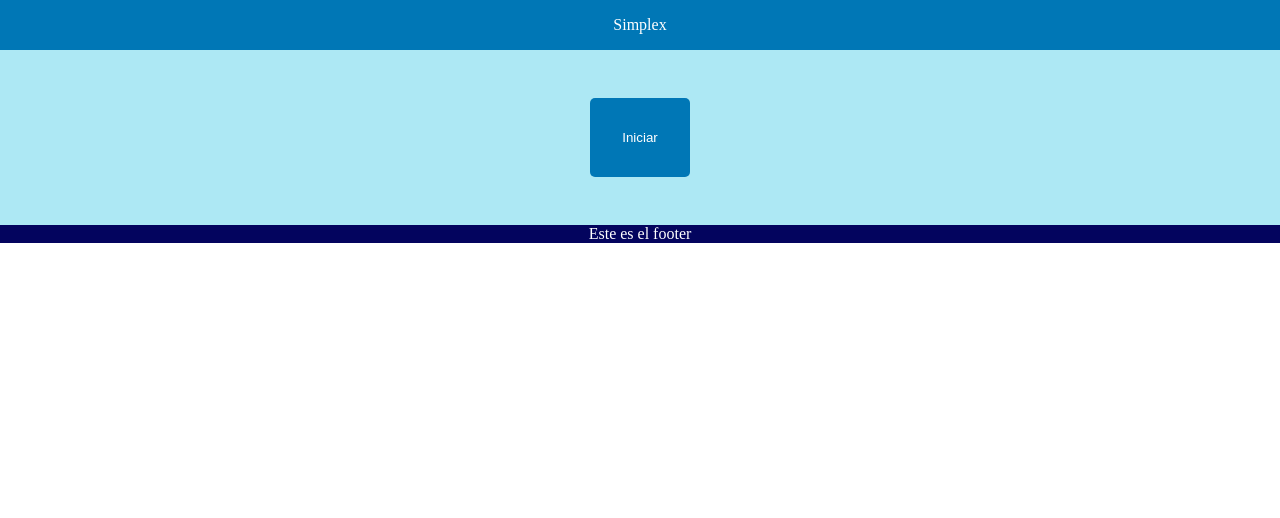
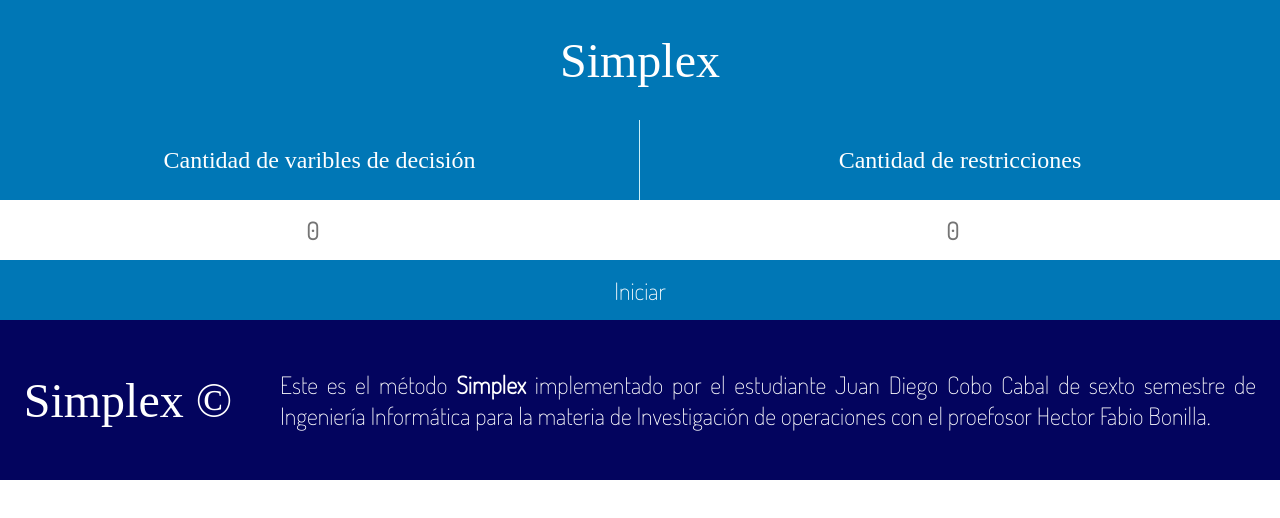
Before and after one commit to Juandiego001/Simplex, a plain HTML site: page index.html in a window 1280 px wide. Drawn offline with Linux system fonts and the light colour scheme; a web font is replaced by a local one.

Commit message:
Añadiendo aspectos de interfaz

```diff
--- a/css/index.css
+++ b/css/index.css
@@ -13,15 +13,43 @@ header {
   justify-content: center;
   align-items: center;
   padding: 1em 0;
+  min-height: 15vh;
 }
 
-section {
+header h1 {
+  font-family: 'Inria serif', serif;
+  font-size: 3em;
+  font-weight: 300;
+}
+
+.seccion-contenedores-titulos {
+  display: grid;
+  grid-template-columns: 50% 50%;
+  background-color: #0077B6;
+  min-height: 10vh;
+}
+
+.contenedor-variables-decision, .contenedor-restricciones {
   display: flex;
+  justify-self: center;
+  align-self: center;
   justify-content: center;
   align-items: center;
-  background-color: #ADE8F4;
-  padding-top: 3rem;
-  padding-bottom: 3rem;
+  height: 100%;
+  width: 100%;
+}
+
+.contenedor-variables-decision > h2, .contenedor-restricciones > h2 {
+  display: flex;
+  align-items: center;
+  height: 100%;
+  font-family: 'Inria serif', serif;
+  font-weight: 300;
+  color: white;
+}
+
+.contenedor-variables-decision {
+  border-right: 1px solid #CAF0F8;
 }
 
 section > button {
@@ -32,11 +60,92 @@ section > button {
   background-color: #0077B6;
 }
 
+/* Seccion de entradas */
+/* En esta seccion se dispondrá un form con todo un ancho del section */
+/* el cual tendrá un display grid con una separación en columnas del 50% */
+/* donde a su vez habrán dos inputs de fondo blanco con la fuente serifada Inria serif */
+/* Y donde finalmente se encontrará un botón de todo el ancho del section */
+/* Con el color de fondo igual a los titulos de cada input */
+/* y con la fuente en dosis */
+.seccion-entradas {
+  width: 100%;
+  min-height: 10vh;
+  height: 15vh;
+}
+
+.seccion-entradas form {
+  height: 100%;
+  width: 100%;
+  display: grid;
+  grid-template-rows: 50% 50%;
+}
+
+.seccion-entradas form div {
+  width: 100%;
+  display: grid;
+  grid-template-columns: 50% 50%;
+}
+
+.seccion-entradas form div input {
+  border: 0;
+  width: 90%;
+  background-color: white;
+  font-family: 'Dosis', sans-serif;
+  font-weight: bold;
+  font-size: 1.5em;
+  text-align: center;
+  justify-self: center;
+  color: black;
+}
+
+.seccion-entradas form div input:focus {
+  outline: none;
+}
+
+.seccion-entradas form button {
+  height: 100%;
+  width: 100%;
+  font-family: 'Dosis', sans-serif;
+  color: white;
+  background-color: #0077B6;
+  border: 0;
+  font-size: 1.5em;
+}
+
+.seccion-entradas form button:hover {
+  cursor: pointer;
+
+}
+
 footer {
-  text-aling: center;
-  display: flex;
+  min-height: 20vh;
+  display: grid;
+  grid-template-columns: 20% 80%;
   justify-content: center;
   align-items: center;
   background-color: #03045E;
   color: white;
 }
+
+footer h1 {
+  font-size: 3rem;
+  text-align: center;
+  font-family: 'Inria serif', serif;
+  font-weight: 300;
+}
+
+footer p {
+  font-size: 1.5rem;
+  text-align: justify;
+  font-family: 'Dosis', sans-serif;
+  width: 100%;
+  padding-left: 1em;
+  padding-right: 1em;
+
+}
+
+footer p > a {
+  text-decoration: none;
+  color: white;
+  font-weight: bold;
+}
--- a/index.html
+++ b/index.html
@@ -5,19 +5,65 @@
   <meta http-equiv="X-UA-Compatible" content="IE=edge">
   <meta name="viewport" content="width=device-width, initial-scale=1.0">
   <link rel="stylesheet" href="./css/index.css" />
+
+  <!-- Fuente de texto: Inria serif - Serifada -->
+  <link rel="preconnect" href="https://fonts.googleapis.com">
+  <link rel="preconnect" href="https://fonts.gstatic.com" crossorigin>
+  <link href="https://fonts.googleapis.com/css2?family=Dosis:wght@200&family=Inria+Serif:wght@300&family=Libre+Baskerville&display=swap" rel="stylesheet">
+
+  <!-- Fuente de texto: Dosis - Sans serifas -->
+  <link rel="preconnect" href="https://fonts.googleapis.com">
+  <link rel="preconnect" href="https://fonts.gstatic.com" crossorigin>
+  <link href="https://fonts.googleapis.com/css2?family=Dosis:wght@200&family=Libre+Baskerville&display=swap" rel="stylesheet">
+
   <title>Simplex</title>
 </head>
 <body>
+
   <header>
-    Simplex
+    <h1>Simplex</h1>
   </header>
 
-  <section>
-    <button onclick="main()">Iniciar</button>
+  <!-- Sección de contenedores de entradas iniciales (Variables de decisión y restricciones) -->
+  <section class="seccion-contenedores-titulos">
+    <!-- Contenedor de cantidad de variables de decisión -->
+    <div class="contenedor-variables-decision">
+      <!-- Título de contenedor: 'Cantidad de varibles de decisión' -->
+      <h2>Cantidad de varibles de decisión</h2>
+    </div>
+
+    <!-- Contenedor de cantidad de restricciones -->
+    <div class="contenedor-restricciones">
+      <!-- Título de contenedor: 'Cantidad de restricciones' -->
+      <h2>Cantidad de restricciones</h2>
+    </div>
+
+
+  </section>
+
+  <!-- Sección de entradas -->
+  <section class="seccion-entradas">
+    <form>
+      <div>
+        <input type="number" placeholder="0"  id="entrada-variables" name="entrada-variables" class="entrada-variables" />
+        <input type="number" placeholder="0" id="entrada-restricciones" name="entrada-restricciones" class="entrada-restricciones" />
+      </div>
+
+      <button clasS="boton-iniciar" onclick="main()">Iniciar</button>
+    </form>
   </section>
 
   <footer>
-    Este es el footer
+    <!-- Título: Simplex + Símbolo copyright -->
+    <h1>
+      Simplex &copy;
+    </h1>
+
+    <!-- Párrafo de información -->
+    <p>
+      Este es el método <a href="index.html">Simplex</a> implementado por el estudiante Juan Diego Cobo Cabal de sexto semestre de Ingeniería Informática
+      para la materia de Investigación de operaciones con el proefosor Hector Fabio Bonilla.
+    </p>
   </footer>
 
   <script src="./js/index.js"></script>
--- a/js/index.js
+++ b/js/index.js
@@ -5,7 +5,8 @@ function main() {
   let CB = [];
   let XB = [];
   let A = [];
-  let B = [[1,0,0],[0,1,0],[0,0,1]];
+  let B = [];
+  let b = [];
   let CBBiAmC = [];
   let CBBi = [];
   let CBBib = 0;
@@ -16,37 +17,22 @@ function main() {
   variablesDecision = parseInt(prompt("Ingrese la cantidad de variables de decisión"));
   cantidadRestricciones = parseInt(prompt("Ingrese la cantidad de restricciones"));
 
-  let coeficientesRestricciones = [];
-
   for (let i = 0; i < cantidadRestricciones; i++) {
-    coeficientesRestricciones[i] = new Array(variablesDecision);
+    A[i] = new Array(variablesDecision);
   }
 
   for (let i = 0; i < variablesDecision; i++) {
-    coeficientesFuncionObjetivo[i] = parseInt(prompt("Ingrese el coeficiente de la variable X" + (i+1)));
+    A[i] = parseInt(prompt("Ingrese el coeficiente de la variable X" + (i+1)));
   }
 
   for (let i = 0; i < cantidadRestricciones; i++) {
     for (let j = 0; j < variablesDecision; j++) {
-      coeficientesRestricciones[i][j] = parseInt(prompt("Ingrese el coeficiente de la variable X" + (j+1) + " en la restricción #" + (i+1)));
+      A[i][j] = parseInt(prompt("Ingrese el coeficiente de la variable X" + (j+1) + " en la restricción #" + (i+1)));
     }
-    vectorB[i] = parseInt(prompt("Ingrese el resultado de la restricción #" + (i+1)));
-  }
-
-  // for (let i = 0; i < coeficientesFuncionObjetivo.length; i++) {
-  //   console.log("Coeficiente #" + i + ": " + coeficientesFuncionObjetivo[i]);
-  // }
-
-  for (let i = 0; i < cantidadRestricciones; i++) {
-    console.log("Para la restriccion: " + (i+1) + ":\n");
-    for (let j = 0; j < variablesDecision; j++) {
-      console.log("Coeficiente de la variable X" + (j+1) + ": " + coeficientesRestricciones[i][j]);
-    }
+    b[i] = parseInt(prompt("Ingrese el resultado de la restricción #" + (i+1)));
   }
 
 
 
-  console.log(coeficientesRestricciones);
-  console.log(vectorB);
 
 }
```
